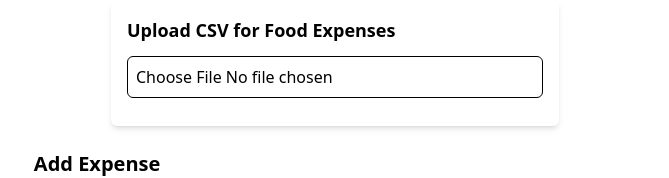
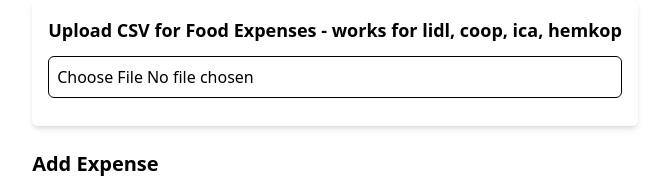
Before and after one commit to dcrjodle/duo-amex-app, a React (Vite) app: page / in a window 1280 px wide. Shown: the top 178 px of the page, without its empty margins (305-974 px from the left). Built offline with nearby package versions, Linux system fonts and the light colour scheme; no server answers; the database is empty.

Commit message:
add merchants

```diff
--- a/src/App.jsx
+++ b/src/App.jsx
@@ -274,13 +274,13 @@
   }
 
   return (
-    <div className="bg-white p-4 rounded-md shadow-md max-w-md mx-auto mb-6">
-      <h2 className="text-lg font-semibold mb-3">Upload CSV for Food Expenses</h2>
+    <div className="bg-white p-4 rounded-md shadow-md mx-auto mb-6">
+      <h2 className="text-lg font-semibold mb-3">{`Upload CSV for Food Expenses - works for ${FOOD_MERCHANTS.join(', ')}`}</h2>
       <input
         type="file"
         accept=".csv"
         onChange={handleFileUpload}
-        className="border p-2 rounded-md w-full mb-3"
+        className="border p-2 rounded-md w-full mb-3 cursor-pointer hover:bg-gray-100"
       />
       {loading && <p className="text-indigo-600">Processing...</p>}
       {message && <p className="text-gray-700">{message}</p>}
```
